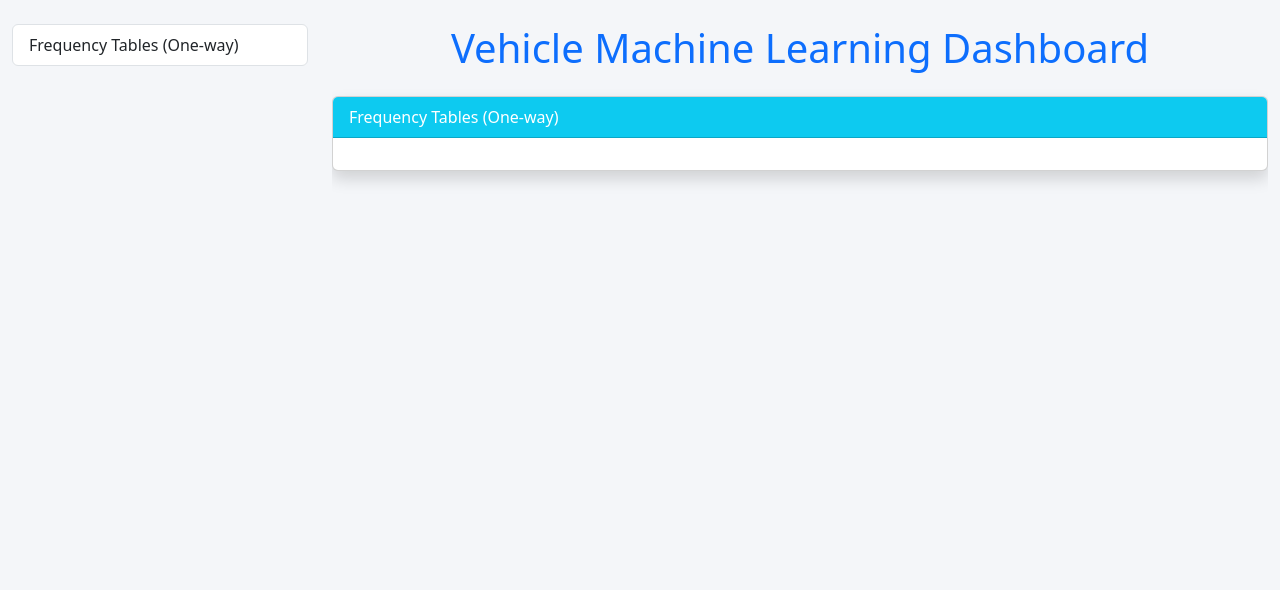
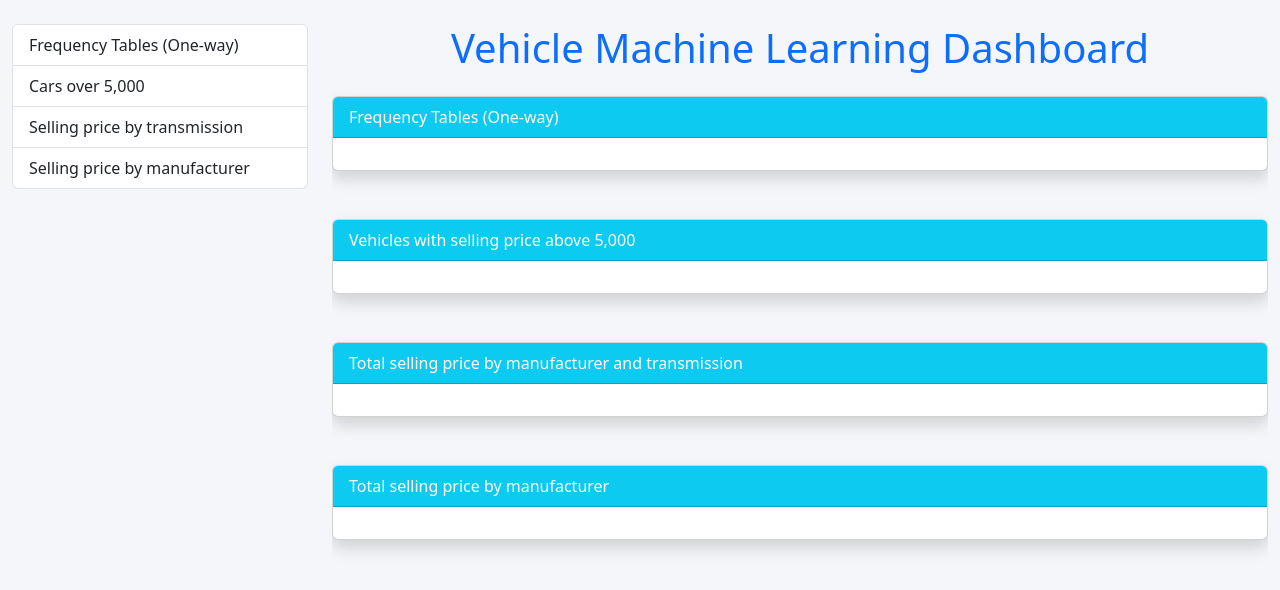
Before and after one commit to Pularissa/Vehicle-Intelligent, a Django app: template vehicles/templates/vehicles/index.html in a window 1280 px wide. Shown: the top 590 px of the page. Run offline with Django 5.2, Linux system fonts and the light colour scheme; the template is opened without the code that fills it, so the values that code supplies are empty.

Commit message:
Add vehicle price analysis tables
Add high-value vehicle filtering and manufacturer selling-price summaries by transmission and overall.

Co-authored-by: Copilot <223556219+Copilot@users.noreply.github.com>

```diff
--- a/vehicles/templates/vehicles/index.html
+++ b/vehicles/templates/vehicles/index.html
@@ -40,6 +40,18 @@
                        href="#frequency-table">
                         Frequency Tables (One-way)
                     </a>
+                    <a class="list-group-item list-group-item-action"
+                       href="#high-value-cars">
+                        Cars over 5,000
+                    </a>
+                    <a class="list-group-item list-group-item-action"
+                       href="#price-by-manufacturer">
+                        Selling price by transmission
+                    </a>
+                    <a class="list-group-item list-group-item-action"
+                       href="#total-price-by-manufacturer">
+                        Selling price by manufacturer
+                    </a>
 
                 </div>
             </div>
@@ -64,6 +76,45 @@
 
                     </div>
 
+                    <div id="high-value-cars"
+                         class="card shadow mb-5">
+
+                        <div class="card-header bg-info text-white">
+                            Vehicles with selling price above 5,000
+                        </div>
+
+                        <div class="card-body table-responsive">
+                            {{ high_value_cars|safe }}
+                        </div>
+
+                    </div>
+
+                    <div id="price-by-manufacturer"
+                         class="card shadow mb-5">
+
+                        <div class="card-header bg-info text-white">
+                            Total selling price by manufacturer and transmission
+                        </div>
+
+                        <div class="card-body table-responsive">
+                            {{ total_price_by_manufacturer|safe }}
+                        </div>
+
+                    </div>
+
+                    <div id="total-price-by-manufacturer"
+                         class="card shadow mb-5">
+
+                        <div class="card-header bg-info text-white">
+                            Total selling price by manufacturer
+                        </div>
+
+                        <div class="card-body table-responsive">
+                            {{ total_selling_price_by_manufacturer|safe }}
+                        </div>
+
+                    </div>
+
                 </div>
             </div>
 
```
Also changed, not shown: vehicles/dashboard.py (+23 -6 lines), vehicles/tests.py (+58 -1 lines), vehicles/views.py (+14 -2 lines).
